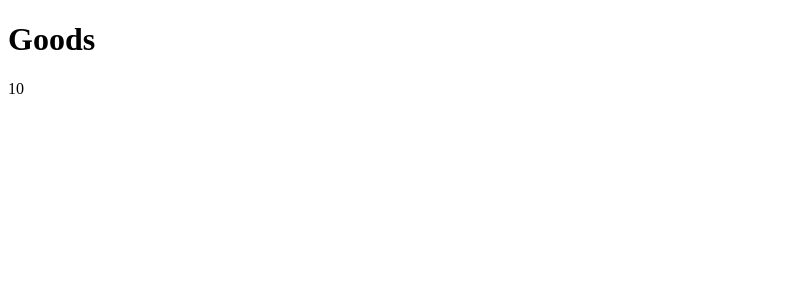
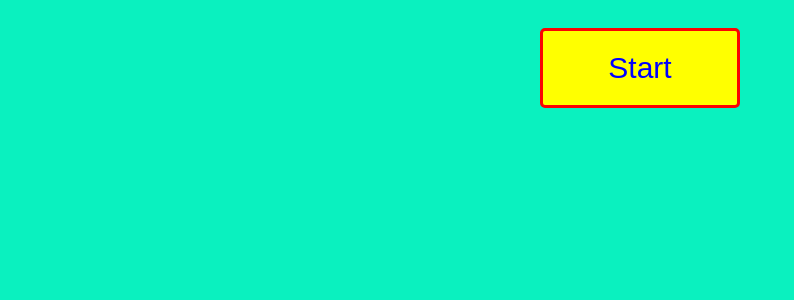
Before and after one commit to mate-academy/react_list-of-goods, a React (Create React App) app: page / in a window 1280 px wide. Shown: the top 300 px of the page, without its empty margins (0-794 px from the left). Built offline with nearby package versions, Linux system fonts and the light colour scheme; the HTML template or start-up script is replaced by a standard one.

Commit message:
Solution

```diff
--- a/src/App.css
+++ b/src/App.css
@@ -0,0 +1,30 @@
+body {
+  background-color: rgb(10, 241, 191);
+
+}
+
+.app {
+  display: flex;
+  justify-content: center;
+}
+
+.button-start {
+  margin-top: 20px;
+  padding: 20px;
+
+  width: 200px;
+
+  font-size: 30px;
+  color: blue;
+
+  background-color: yellow;
+  border: 3px solid rgb(252, 2, 2);
+  border-radius: 5px;
+  cursor: pointer;
+  transition: transform 0.5s;
+}
+
+.button-start:hover {
+  transform: scale(1.2);
+  transition: transform 0.5s;
+}
--- a/src/App.js
+++ b/src/App.js
@@ -1,4 +1,5 @@
 import React from 'react';
+import GoodsList from './components/GoodsList/GoodsList';
 import './App.css';
 
 const goodsFromServer = [
@@ -14,11 +15,36 @@ const goodsFromServer = [
   'Garlic',
 ];
 
-const App = () => (
-  <div className="App">
-    <h1>Goods</h1>
-    {goodsFromServer.length}
-  </div>
-);
+class App extends React.Component {
+  state = {
+    listVisibility: false,
+  }
+
+  showList = () => {
+    this.setState({ listVisibility: true });
+  }
+
+  render() {
+    const { listVisibility } = this.state;
+
+    return (
+      <div className="app">
+        {!listVisibility && (
+          <button
+            className="button-start"
+            type="button"
+            onClick={this.showList}
+          >
+            Start
+          </button>
+        )}
+
+        {listVisibility && (
+          <GoodsList goods={goodsFromServer} />
+        )}
+      </div>
+    );
+  }
+}
 
 export default App;
--- /dev/null
+++ b/src/components/GoodsList/GoodsList.css
@@ -0,0 +1,19 @@
+.good {
+  list-style: none;
+  font-size: 30px;
+}
+
+.good-item {
+  font-size: 24px;
+  font-weight: bold;
+  font-style: italic;
+  color: brown;
+}
+
+.button {
+  margin-right: 7px;
+  padding: 5px;
+
+  font-weight: bold;
+  cursor: pointer;
+}
--- /dev/null
+++ b/src/components/GoodsList/GoodsList.jsx
@@ -0,0 +1,82 @@
+import React from 'react';
+import './GoodsList.css';
+
+class GoodsList extends React.Component {
+  state = {
+    goods: [...this.props.goods],
+  }
+
+  reverseList = () => {
+    this.setState(state => ({
+      goods: [...state.goods].reverse(),
+    }));
+  };
+
+  sortByABC = () => {
+    this.setState(state => ({
+      goods: [...state.goods].sort(),
+    }));
+  };
+
+  resetToDefault = () => {
+    this.setState(state => ({
+      goods: [...this.props.goods],
+    }))
+  }
+
+  sortByLength = () => {
+    this.setState(state => ({
+      goods: [...state.goods].sort((a, b) => a.length - b.length),
+    }));
+  };
+
+  render() {
+    return(
+      <div>
+        <ul>
+          {this.state.goods.map(good => (
+            <li className="good">
+              <span className="good-item">
+                {good}
+              </span>
+            </li>
+          ))}
+        </ul>
+
+        <button
+          className="button"
+          type="button"
+          onClick={this.reverseList}
+        >
+          Reverse
+        </button>
+
+        <button
+          className="button"
+          type="button"
+          onClick={this.sortByABC}
+        >
+          Sort alphabetically
+        </button>
+
+        <button
+          className="button"
+          type="button"
+          onClick={this.resetToDefault}
+        >
+          Reset
+        </button>
+
+        <button
+          className="button"
+          type="button"
+          onClick={this.sortByLength}
+        >
+          Sort by length
+        </button>
+      </div>
+    )
+  }
+}
+
+export default GoodsList;
```
Also changed, not shown: 1 other file (tests, documents, lock files or other folders).
